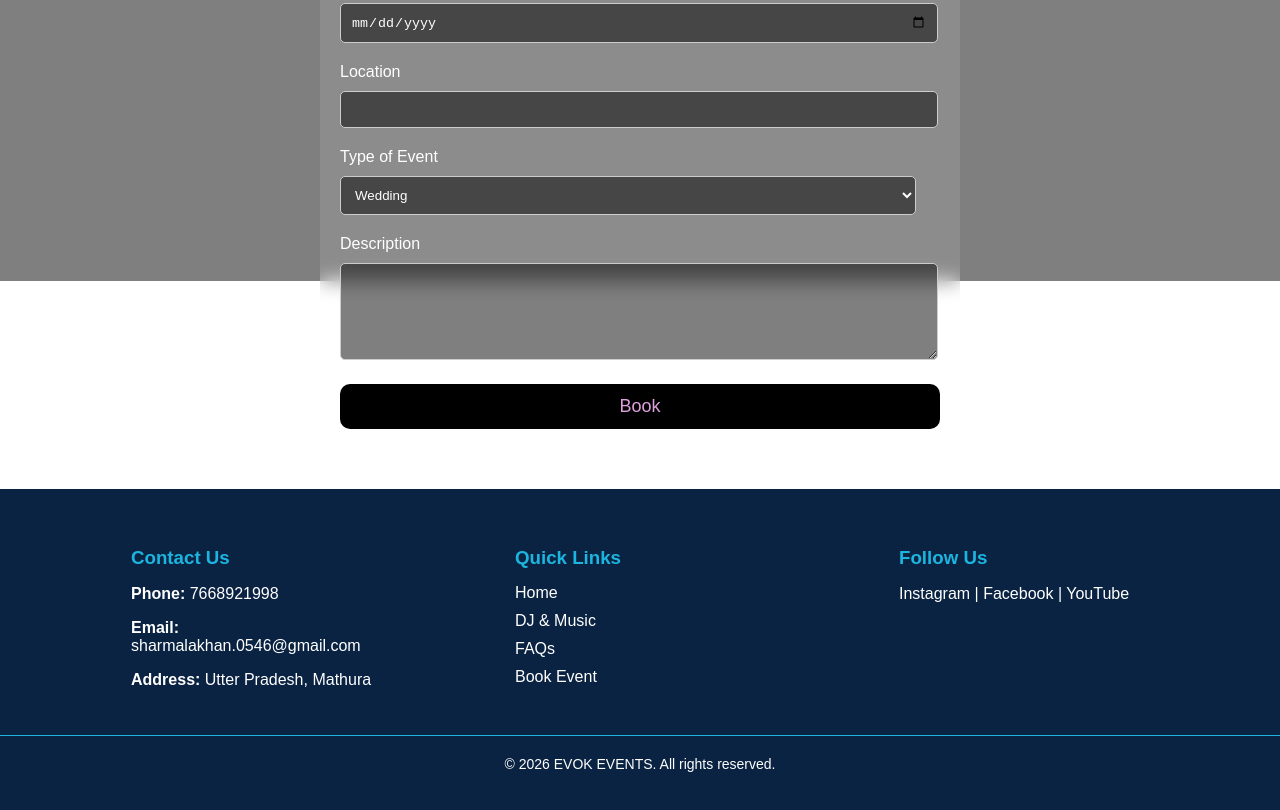
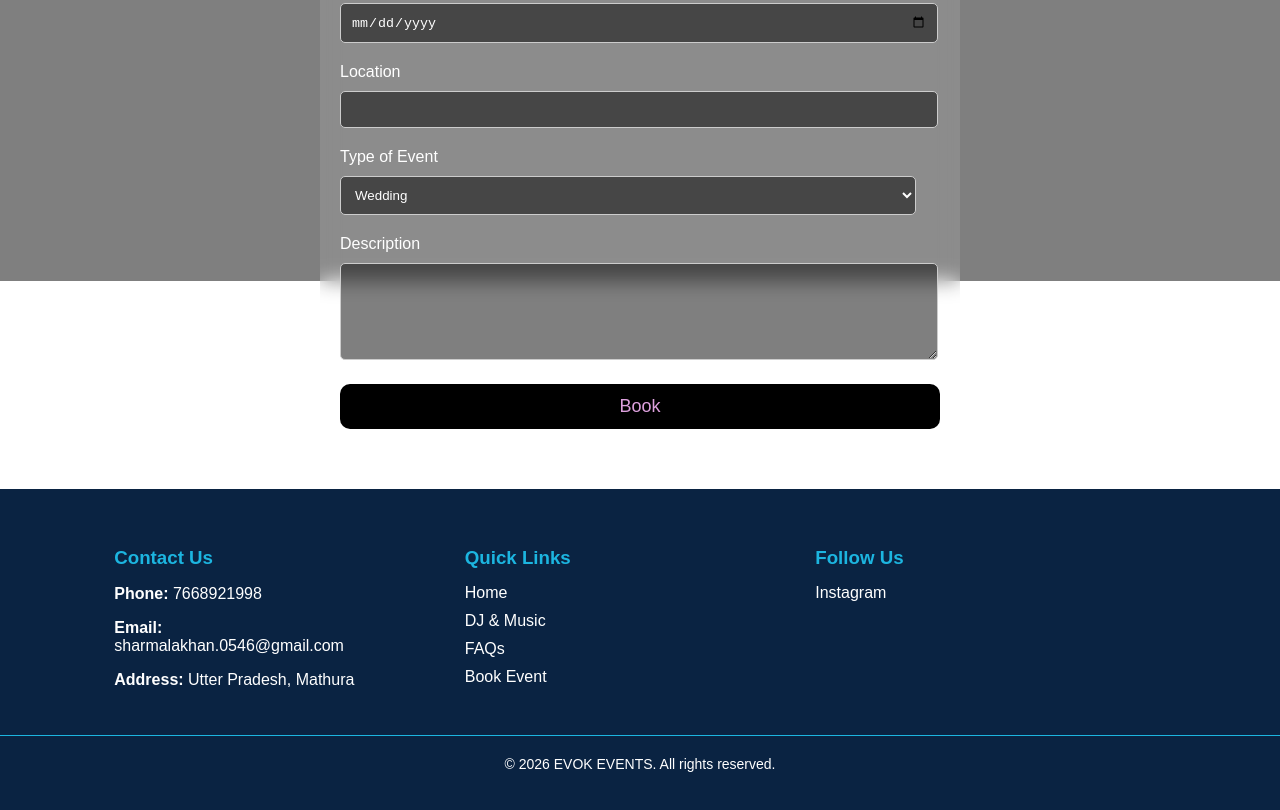
Before and after one commit to LakhanSharma20/EVOKEVENT, a website: page index.html in a window 1280 px wide. Shown: the part 519-1329 px from the top of the page. Drawn offline with Linux system fonts and the light colour scheme.

```diff
--- a/index.html
+++ b/index.html
@@ -88,7 +88,7 @@
 
         <div class="footer-section">
             <h3>Follow Us</h3>
-            <p>Instagram | Facebook | YouTube</p>
+            <a href=https//www.instagram/Lakhansharma20>Instagram<a>
         </div>
 
     </div>
```
